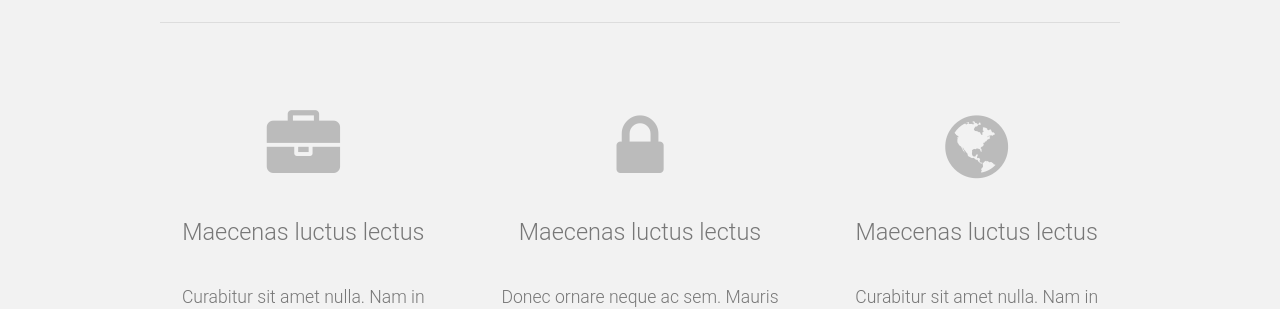
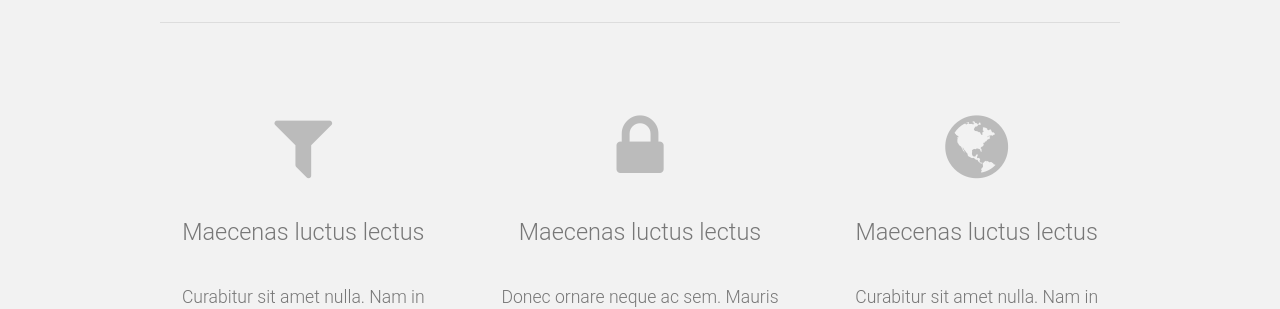
Before and after one commit to yuejianhua/caixiyan.github.io, a Jekyll site: the page built from index.html, in a window 1280 px wide. Shown: the part 707-1016 px from the top of the page. Built offline with Jekyll 4.4.1, drawn with Linux system fonts in a browser that asks for light colours; the list of posts is cut into pages by our own code.

Commit message:
Update index.html

```diff
--- a/index.html
+++ b/index.html
@@ -12,7 +12,7 @@
 		<hr />
 		<div class="row">
 			<section class="4u">
-				<span class="pennant"><span class="fa fa-briefcase"></span></span>
+				<span class="pennant"><span class="fa fa-filter"></span></span>
 				<h3>Maecenas luctus lectus</h3>
 				<p>Curabitur sit amet nulla. Nam in massa. Sed vel tellus. Curabitur sem urna, consequat vel, suscipit in, mattis placerat, nulla. Sed ac leo.</p>
 				<a href="#" class="button button-style1">Read More</a>
```
